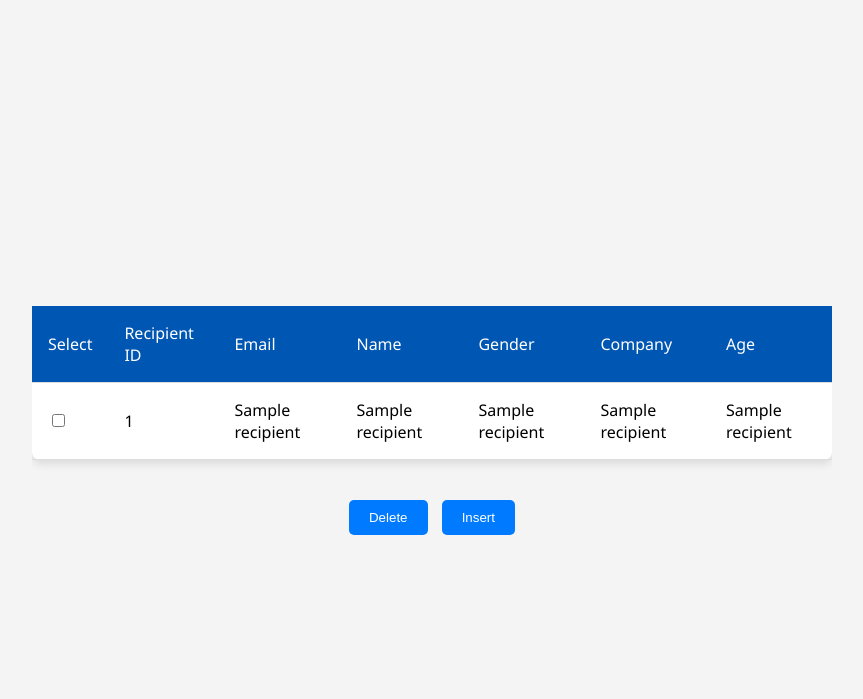
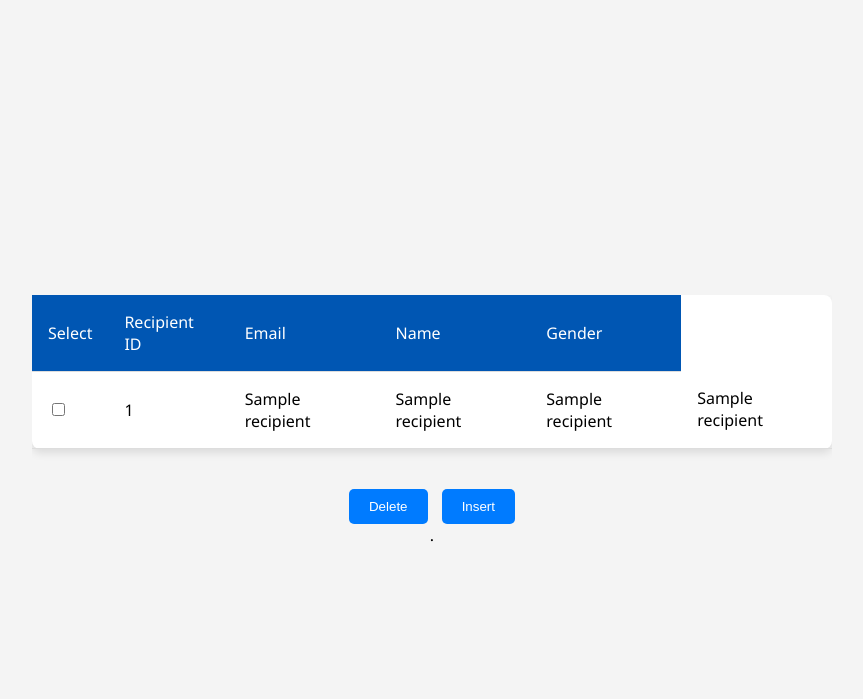
Before and after one commit to ruchikasonagote/deployed_version, a Flask app: template templates/seeRecipientList.html in a window 1280 px wide. Shown: the top 699 px of the page, without its empty margins (208-1071 px from the left). Run offline with Flask 3, Linux system fonts and the light colour scheme; the template is opened without the code that fills it: most values are stand-ins (such as "Sample title", 1, 10 or a date in 2020); some libraries are stand-ins or nearby versions.

Commit message:
Update seeRecipientList.html

```diff
--- a/templates/seeRecipientList.html
+++ b/templates/seeRecipientList.html
@@ -88,8 +88,11 @@ th {
                     <th>Email</th>
                     <th>Name</th>
                     <th>Gender</th>
+                    {% if user_role == 'Teaching Assistant' %}
+                        <th>Marks</th>
+                    {% elif user_role == 'Event Coordinator' %}
                         <th>Company</th>
-                <th>Age</th>
+                    {% endif %}
                 </tr>
             </thead>
             <tbody>
@@ -101,7 +104,6 @@ th {
                     <td>{{ recipient[2] }}</td>
                     <td>{{ recipient[3] }}</td>
                     <td>{{ recipient[4] }}</td>
-                <td>{{ recipient[5] }}</td>
                 </tr>
                 {% endfor %}
             </tbody>
@@ -151,3 +153,4 @@ th {
     </script>
 </body>
 </html>
+.
```
Lines whose indentation alone changed are shown as unchanged.
